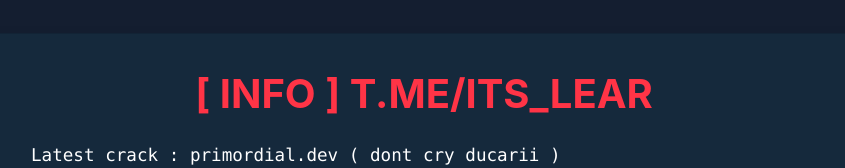
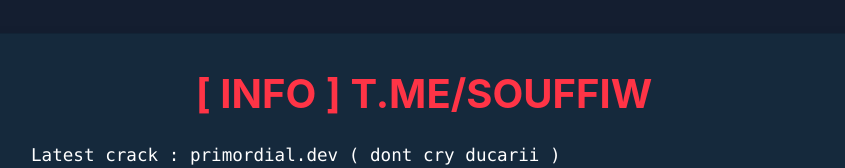
Before and after one commit to xanesx/xanesx.github.io, a plain HTML site: page index.html in a window 1280 px wide. Shown: the part 263-431 px from the top of the page, without its empty margins (216-1061 px from the left). Drawn offline with Linux system fonts and the light colour scheme.

Commit message:
update 2

```diff
--- a/index.html
+++ b/index.html
@@ -36,7 +36,7 @@
     </div>
     <div class="card main-card shadow">
         <div class="card-body">
-            <h1 class="title text-center">[ INFO ] t.me/its_lear</h1>
+            <h1 class="title text-center">[ INFO ] t.me/souffiw</h1>
             <div class="pt-2 pt-md-3 text-monospace" style="font-size: 1.1rem;">
                 <p>
                     Latest crack : primordial.dev ( dont cry ducarii )
```
